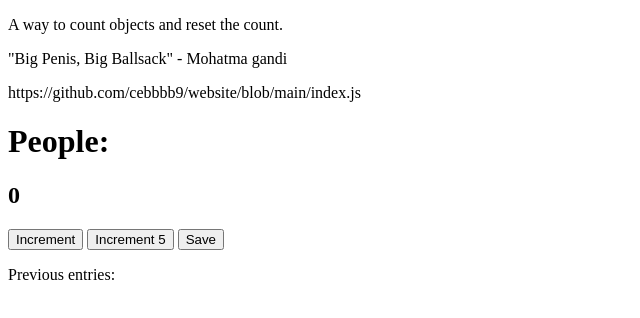
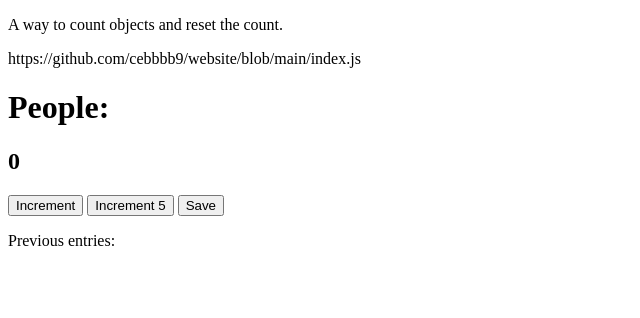
Before and after one commit to cebbbb9/website, a plain HTML site: page index.html in a window 1280 px wide. Shown: the whole page, without its empty margins (0-640 px from the left). Drawn offline with Linux system fonts and the light colour scheme.

Commit message:
Update index.html

```diff
--- a/index.html
+++ b/index.html
@@ -7,7 +7,7 @@
     <div class="container">
     <p>A way to count objects and reset the count.
     </p>
-    <p>"Big Penis, Big Ballsack" - Mohatma gandi
+    <p>
     </p>
     <p>https://github.com/cebbbb9/website/blob/main/index.js</p>
     <h1>People:</h1>
```
